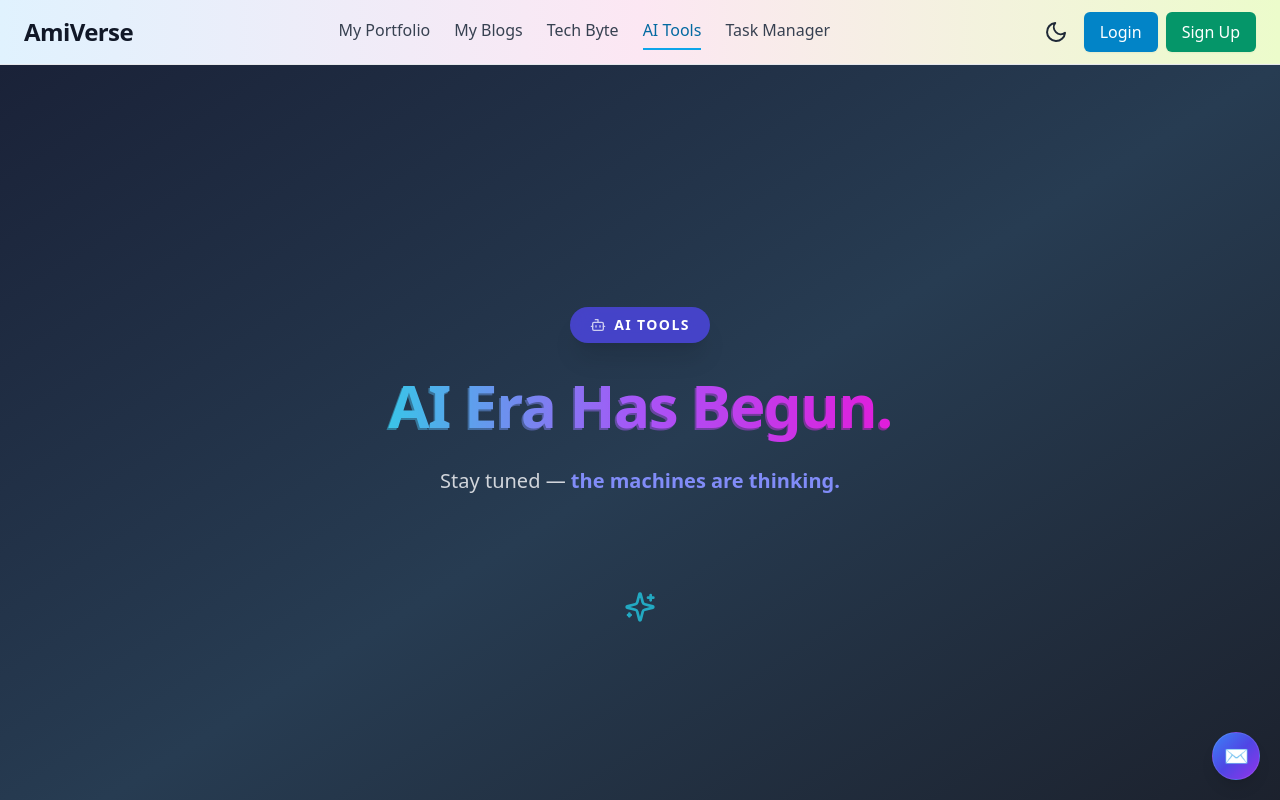
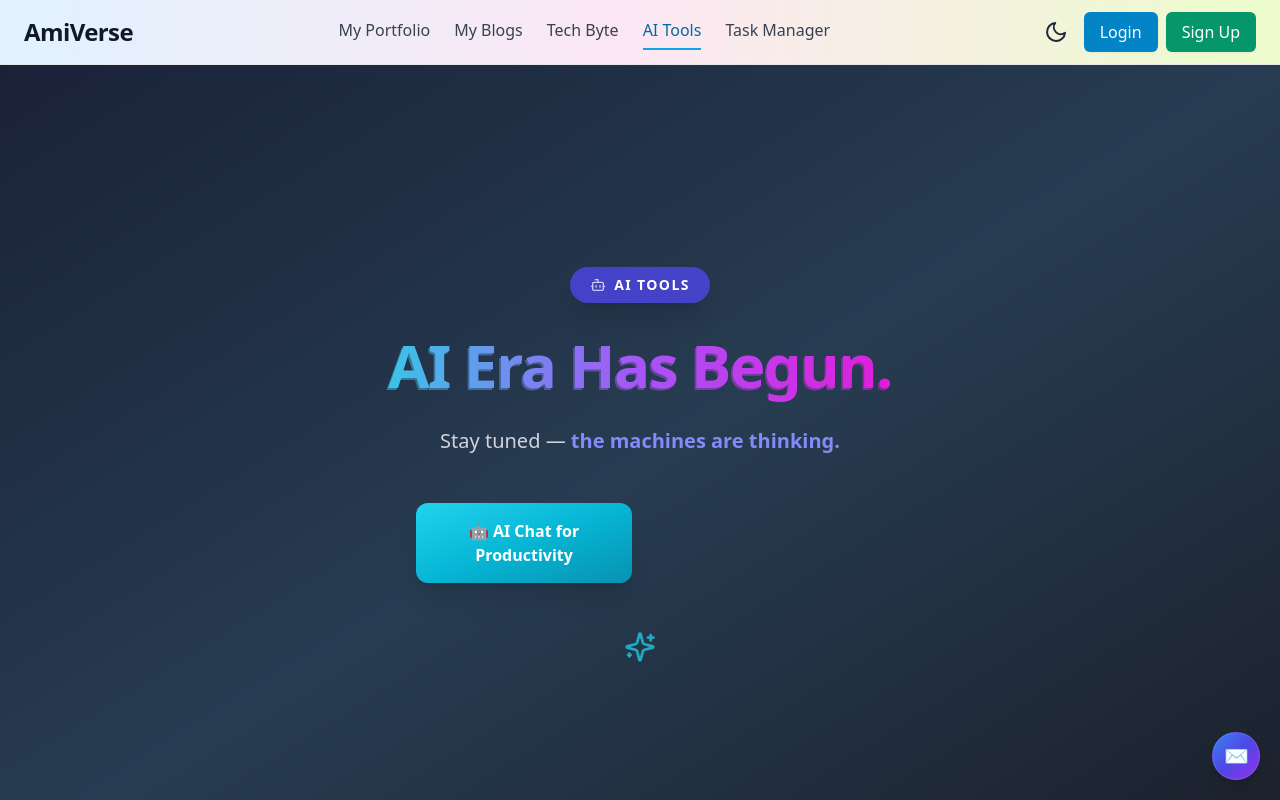
Before and after one commit to amritanshu99/amiwrites-UI, a React (Create React App) app: page /ai-tools in a window 1280 px wide. Built offline with nearby package versions, Linux system fonts and the light colour scheme.

Commit message:
Disabling AI tools for now

```diff
--- a/src/components/AI-Tools/AITools.jsx
+++ b/src/components/AI-Tools/AITools.jsx
@@ -5,11 +5,11 @@ import clsx from "clsx";
 import { Link } from "react-router-dom";
 import { useLocation } from "react-router-dom";
 const toolLinks = [
-  // {
-  //   path: "/ai-chat",
-  //   label: "🤖 AI Chat for Productivity",
-  //   color: "from-cyan-400 via-cyan-500 to-cyan-600",
-  // },
+  {
+    path: "/ai-chat",
+    label: "🤖 AI Chat for Productivity",
+    color: "from-cyan-400 via-cyan-500 to-cyan-600",
+  },
   // {
   //   path: "/spam-check",
   //   label: "📬 AI Spam Detector",
```
